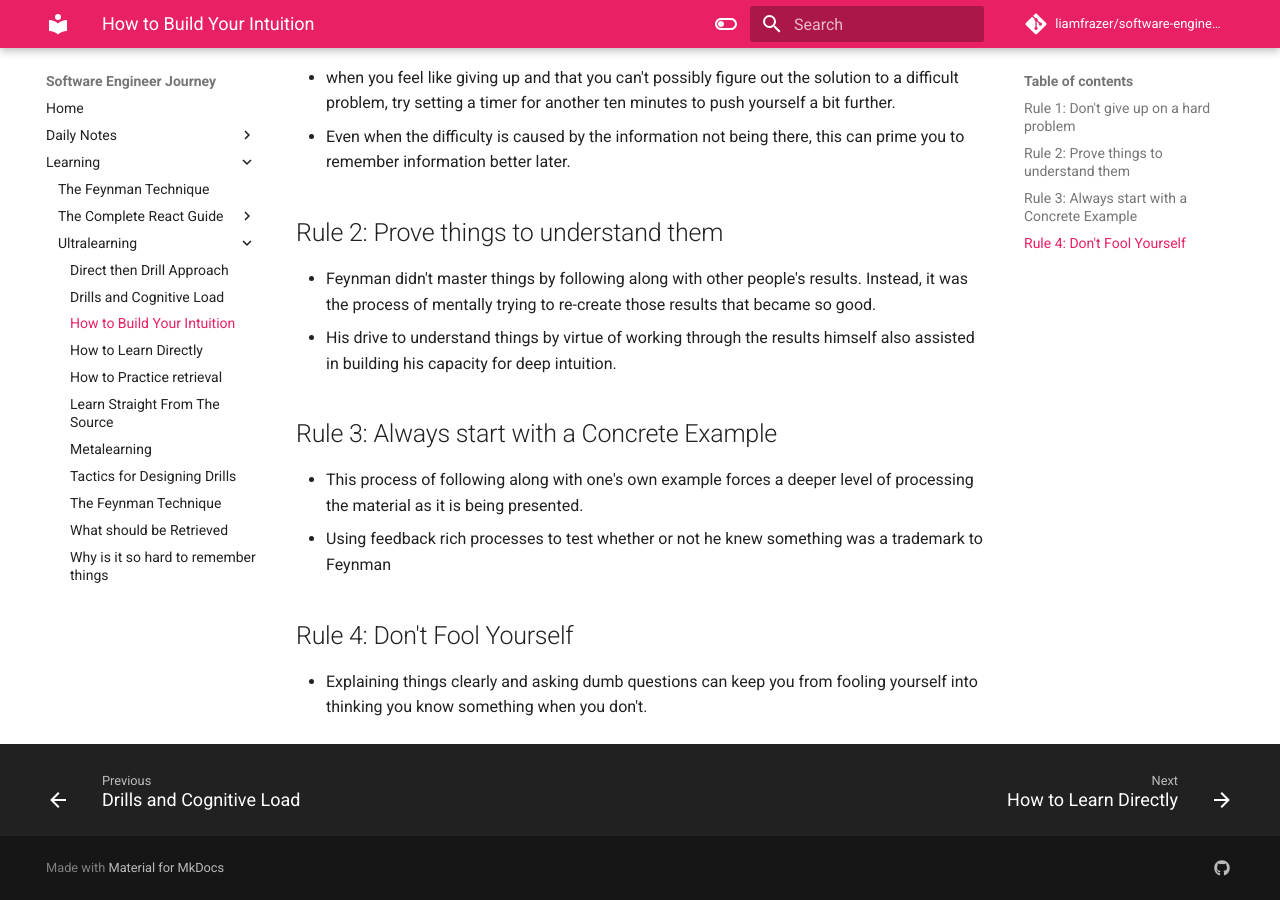
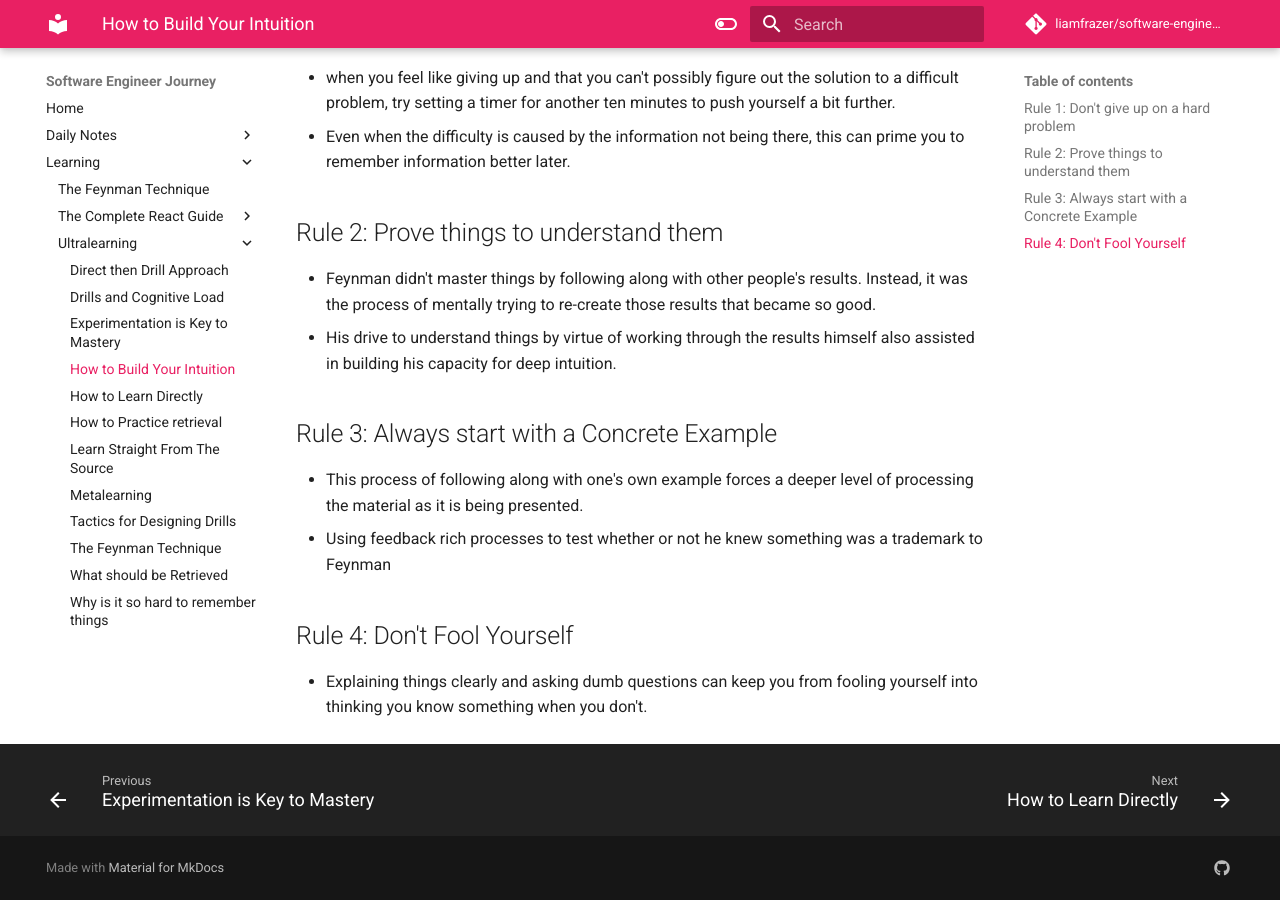
Before and after one commit to liamfrazer/software-engineer-journey, an MkDocs documentation site: the page built from docs/Learning/Ultralearning/How to Build Your Intuition.md, in a window 1280 px wide and 900 px high, scrolled down 502 px. Built offline with MkDocs 1.6.1 and Material for MkDocs 9.7.7, drawn with Linux system fonts in a browser that asks for light colours; comment, search, counter and statistics services are not loaded.

Commit message:
vault backup: 2023-12-13 21:53:33

```diff
--- /dev/null
+++ b/docs/Learning/Ultralearning/Experimentation is Key to Mastery.md
@@ -0,0 +1,6 @@
+---
+tags:
+  - ultralearning
+---
+# Experimentation is Key to Mastery
+*
```
Also changed, not shown: docs/index.md (+2 -1 lines).
